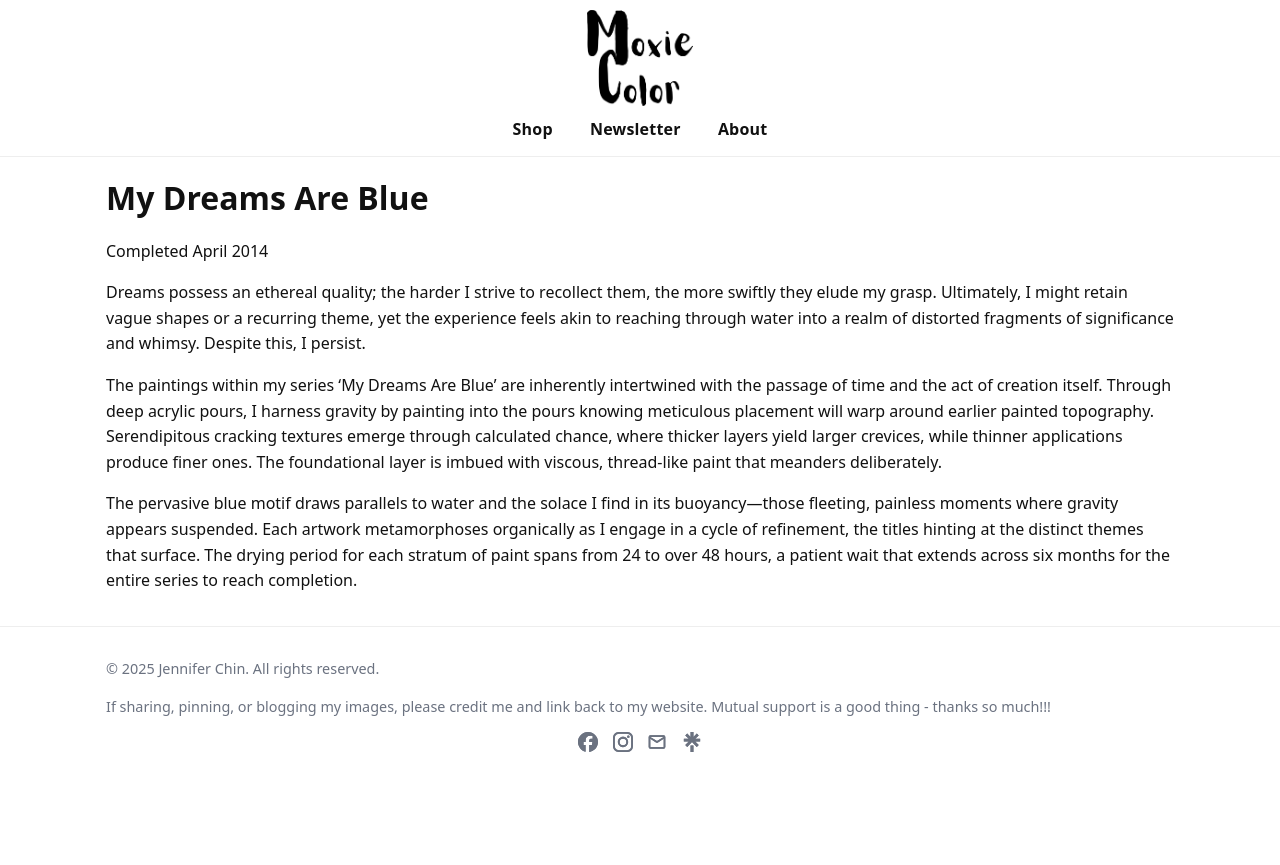
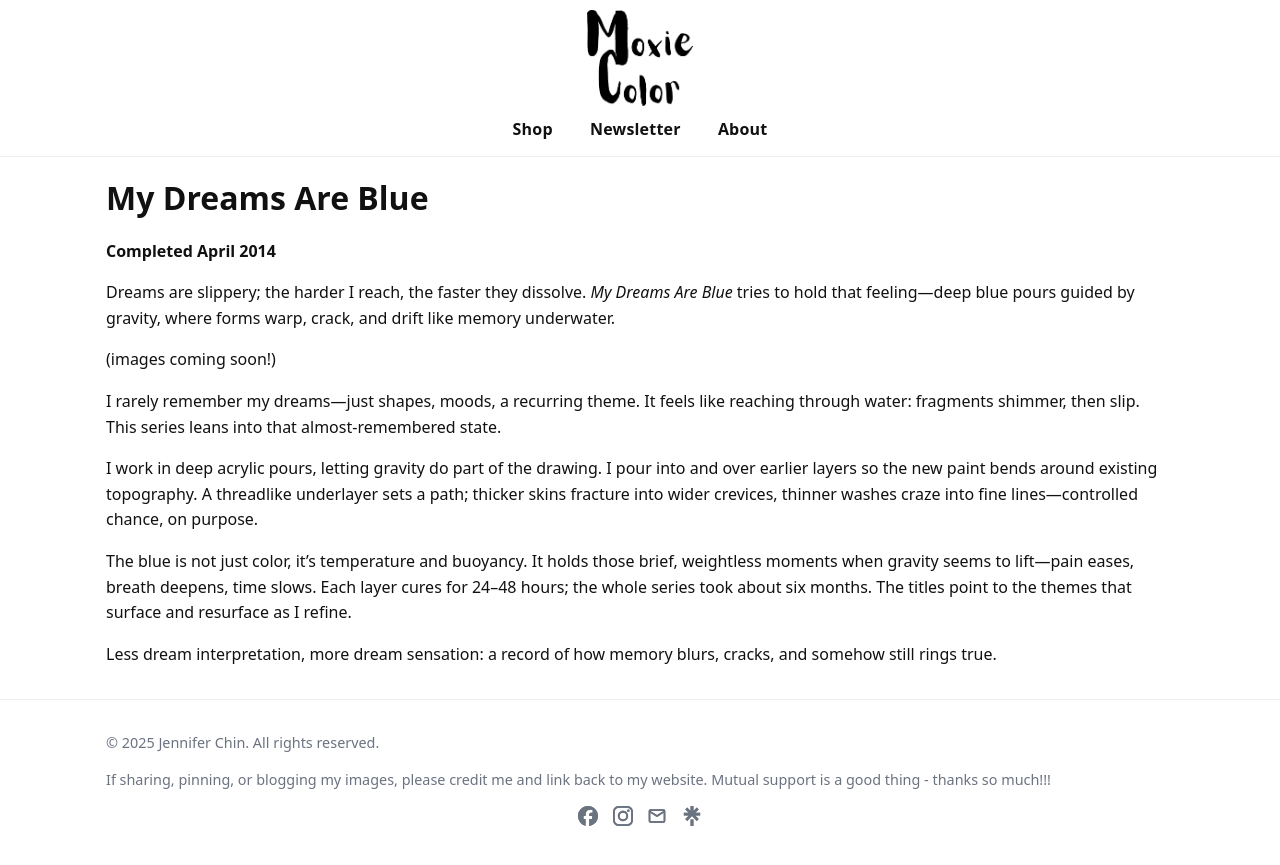
Before and after one commit to MoxieColor/moxiecolor, a Jekyll site: the page built from pages/portfolio/series/my-dreams-are-blue.md, in a window 1280 px wide. Shown: the top 865 px of the page. Built offline with Jekyll 4.4.1, drawn with Linux system fonts in a browser that asks for light colours.

Commit message:
Update my-dreams-are-blue.md

```diff
--- a/pages/portfolio/series/my-dreams-are-blue.md
+++ b/pages/portfolio/series/my-dreams-are-blue.md
@@ -8,10 +8,16 @@ date: 2014-04-01 08:00:00 -0700
 ---
 
 # My Dreams Are Blue
-Completed April 2014
+**Completed April 2014**
 
-Dreams possess an ethereal quality; the harder I strive to recollect them, the more swiftly they elude my grasp. Ultimately, I might retain vague shapes or a recurring theme, yet the experience feels akin to reaching through water into a realm of distorted fragments of significance and whimsy. Despite this, I persist.
+Dreams are slippery; the harder I reach, the faster they dissolve. *My Dreams Are Blue* tries to hold that feeling—deep blue pours guided by gravity, where forms warp, crack, and drift like memory underwater.
 
-The paintings within my series 'My Dreams Are Blue' are inherently intertwined with the passage of time and the act of creation itself. Through deep acrylic pours, I harness gravity by painting into the pours knowing meticulous placement will warp around earlier painted topography. Serendipitous cracking textures emerge through calculated chance, where thicker layers yield larger crevices, while thinner applications produce finer ones. The foundational layer is imbued with viscous, thread-like paint that meanders deliberately.
+(images coming soon!)
 
-The pervasive blue motif draws parallels to water and the solace I find in its buoyancy—those fleeting, painless moments where gravity appears suspended. Each artwork metamorphoses organically as I engage in a cycle of refinement, the titles hinting at the distinct themes that surface. The drying period for each stratum of paint spans from 24 to over 48 hours, a patient wait that extends across six months for the entire series to reach completion.
+I rarely remember my dreams—just shapes, moods, a recurring theme. It feels like reaching through water: fragments shimmer, then slip. This series leans into that almost-remembered state.
+
+I work in deep acrylic pours, letting gravity do part of the drawing. I pour into and over earlier layers so the new paint bends around existing topography. A threadlike underlayer sets a path; thicker skins fracture into wider crevices, thinner washes craze into fine lines—controlled chance, on purpose.
+
+The blue is not just color, it’s temperature and buoyancy. It holds those brief, weightless moments when gravity seems to lift—pain eases, breath deepens, time slows. Each layer cures for 24–48 hours; the whole series took about six months. The titles point to the themes that surface and resurface as I refine.
+
+Less dream interpretation, more dream sensation: a record of how memory blurs, cracks, and somehow still rings true.
```
